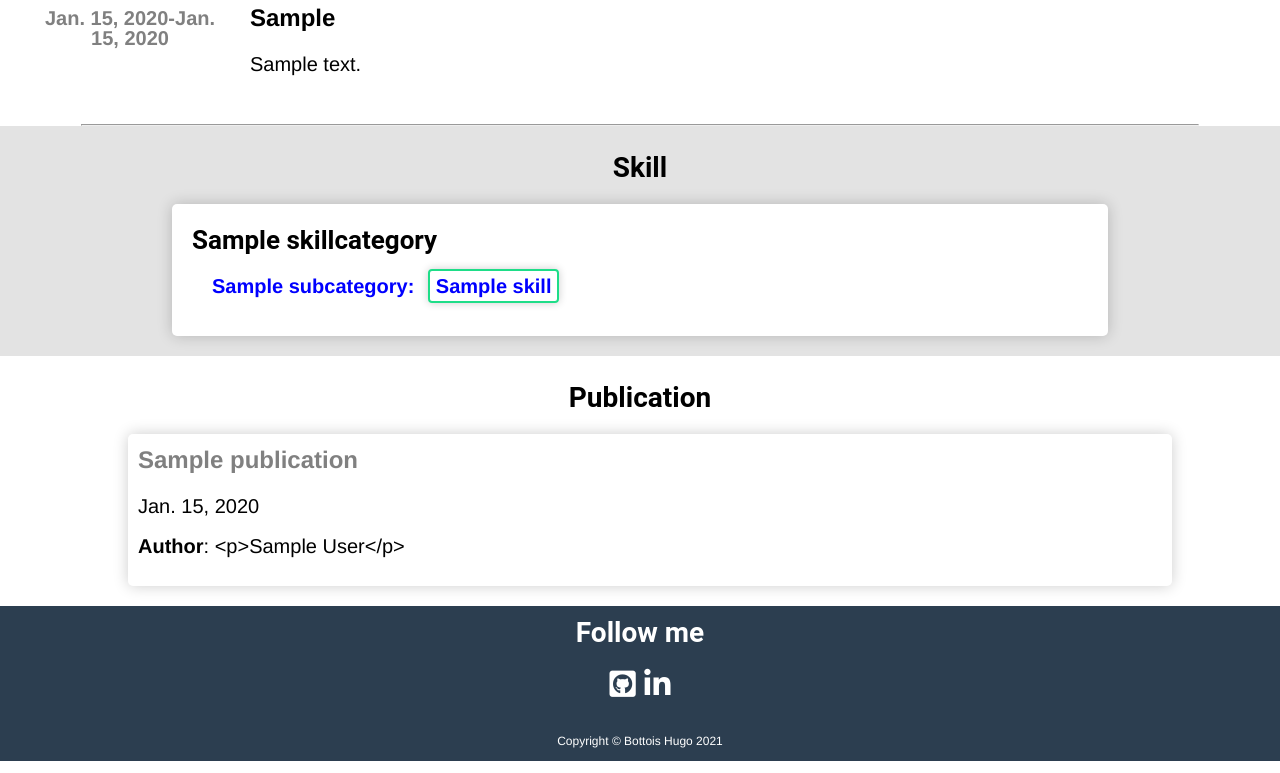
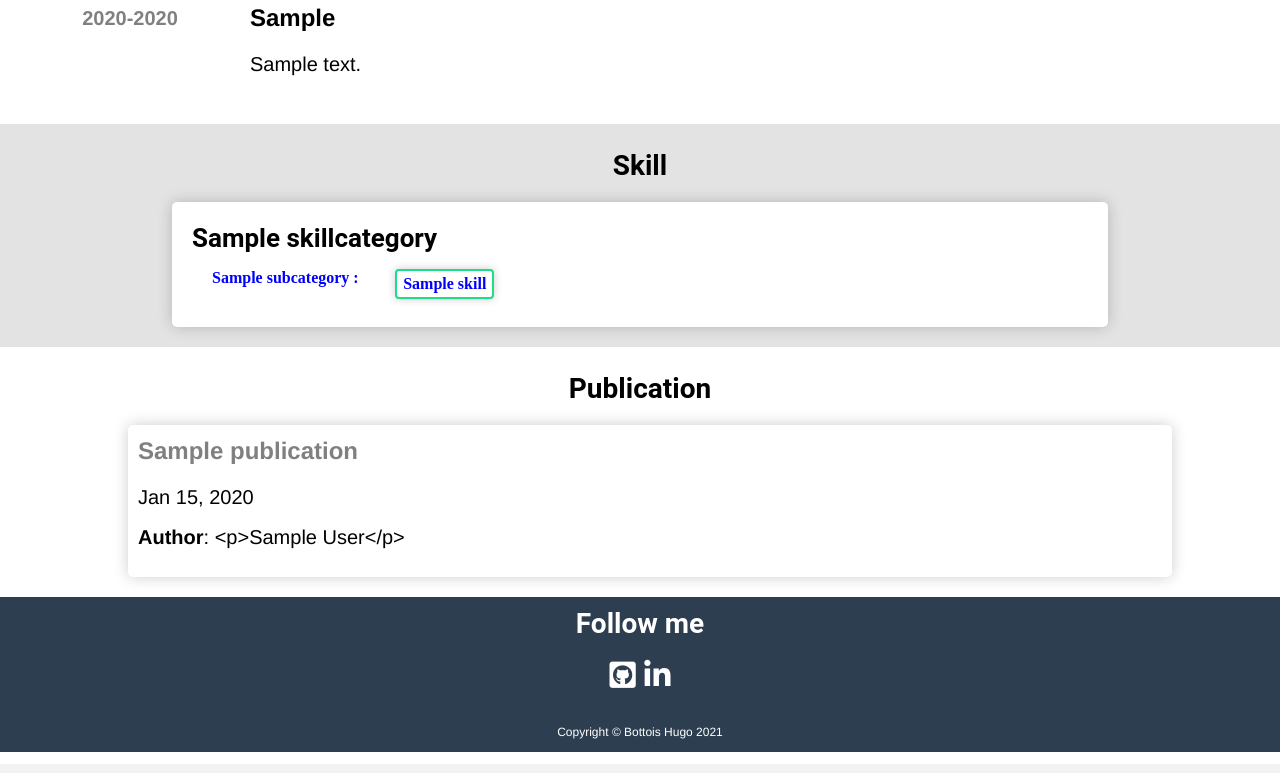
Before and after one commit to hbiom/cv_generator, a Django app: page /home/ in a window 1280 px wide. Shown: the part 919-1692 px from the top of the page. Run offline with Django 3.2, Linux system fonts and the light colour scheme; tables that the repository leaves empty hold one stand-in row (values such as "Sample post"); style sheets or scripts are compiled from the project's sources; some libraries are stand-ins or nearby versions.

Commit message:
front hr line

```diff
--- a/assets/style/components/_index.scss
+++ b/assets/style/components/_index.scss
@@ -112,6 +112,22 @@ span {
   background: white;
   box-shadow: 0 0 8px rgba(0,0,0,0.2);
   border-radius: 4px;
-  margin: 8px;
   border: 2px solid #1EDD88;
+  margin: 0px 8px 8px 8px;
 }
+
+.skillset {
+  display:flex;
+  margin-top: 15px;
+}
+
+.subcategorie {
+  display:flex;
+  width:20%;
+}
+
+.skills {
+  display:flex;
+  width:80%;
+  flex-wrap: wrap;
+}
--- a/myproject/templates/home.html
+++ b/myproject/templates/home.html
@@ -22,15 +22,13 @@
   </div>
 {% endfor %}
 
-
-
 <div class="list" id="experience">
   <h1 class="title">Experience</h1>
   {% for experience in experiences %}
     <div class="sublist display-flex invisible">
       <div class = "div-logo">
         <img src="{{experience.logo_company.url}}" alt="{{experience.job_name}}" class = "logo-long">
-        <p class ="date">{{experience.start_date}}-{{experience.end_date}}</p>
+        <p class ="date">{{experience.start_date|date:'Y'}}-{{experience.end_date|date:'Y'}}</p>
       </div>
       <div class = "cart-info">
         <h2>{{experience.job_name}}</h2>
@@ -38,7 +36,9 @@
         <p>{{experience.description}}</p>
       </div>
     </div>
-    <hr>
+    {% if forloop.counter != experiences|length  %}
+      <hr>
+    {% endif %}
   {% endfor %}
 </div>
 
@@ -55,14 +55,19 @@
                 <li><span>{{key}} </li>
               </ul>
             {% else %}
-              <ul>
-                <li>
-                  <span>{{key}}:</span>
+              <div class="skillset">
+                <div class="subcategorie">
+                  <span>{{key}} :</span>
+                </div>
+                <div class="skills">
                   {% for value in values %}
                     <span class="skill">{{value}}</span>
                   {% endfor %}
-                </li>
-              </ul>
+                </div>
+              </div>
+              {% if forloop.counter != skills|length  %}
+                <hr>
+              {% endif %}
             {% endif %}
           {% endfor %}
         </div>
@@ -77,7 +82,7 @@
   {% for publication in publications %}
   <div class = "sublist invisible">
     <h3><a href="{{publication.publication_link}}" target="_blank"> {{publication.title}}</a></h3>
-    <p>{{publication.publication_date}}</p>
+    <p>{{publication.publication_date|date:'M d, Y'}}</p>
     <p><b>Author</b>: {{ publication.author | spotme:"Bottois Hugo" }}</p>
   </div>
   {% endfor %}
```
